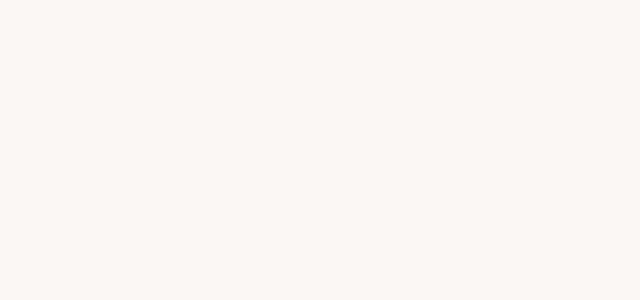
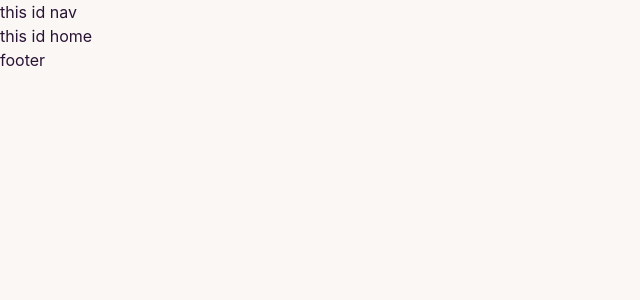
Before and after one commit to tanvirIIUC/ctg-mobile-resale-market-client, a React (Create React App) app: page / in a window 1280 px wide. Shown: the top 300 px of the page, without its empty margins (0-640 px from the left). Built offline with nearby package versions, Linux system fonts and the light colour scheme.

Commit message:
add router

```diff
--- a/package.json
+++ b/package.json
@@ -9,6 +9,7 @@
     "daisyui": "^2.41.0",
     "react": "^18.2.0",
     "react-dom": "^18.2.0",
+    "react-router-dom": "^6.4.3",
     "react-scripts": "5.0.1",
     "web-vitals": "^2.1.4"
   },
--- a/src/App.js
+++ b/src/App.js
@@ -1,10 +1,12 @@
 
+import { RouterProvider } from 'react-router-dom';
 import './App.css';
+import router from './Pages/Routes/Routes/Routes';
 
 function App() {
   return (
-    <div className="App">
-
+    <div >
+      <RouterProvider  router={router}/>
     </div>
   );
 }
--- /dev/null
+++ b/src/Pages/Home/Home/Home.js
@@ -0,0 +1,11 @@
+import React from 'react';
+
+const Home = () => {
+    return (
+        <div>
+            <h1>this id home</h1>
+        </div>
+    );
+};
+
+export default Home;
--- /dev/null
+++ b/src/Pages/Layout/Main.js
@@ -0,0 +1,16 @@
+import React from 'react';
+import { Outlet } from 'react-router-dom';
+import Footer from '../Shared/Footer/Footer';
+import Navbar from '../Shared/Navbar/Navbar';
+
+const Main = () => {
+    return (
+        <div>
+            <Navbar></Navbar>
+            <Outlet></Outlet>
+            <Footer></Footer>
+        </div>
+    );
+};
+
+export default Main;
--- /dev/null
+++ b/src/Pages/Routes/Routes/Routes.js
@@ -0,0 +1,18 @@
+import { createBrowserRouter } from "react-router-dom";
+import Home from "../../Home/Home/Home";
+import Main from "../../Layout/Main";
+
+const router = createBrowserRouter([
+    {
+      path: "/",
+      element: <Main></Main>,
+      children:[
+        {
+            path:'/',
+            element:<Home></Home>
+        }
+      ]
+    },
+  ]);
+
+  export default router;
--- /dev/null
+++ b/src/Pages/Shared/Footer/Footer.js
@@ -0,0 +1,11 @@
+import React from 'react';
+
+const Footer = () => {
+    return (
+        <div>
+            <h1>footer</h1>
+        </div>
+    );
+};
+
+export default Footer;
--- /dev/null
+++ b/src/Pages/Shared/Navbar/Navbar.js
@@ -0,0 +1,11 @@
+import React from 'react';
+
+const Navbar = () => {
+    return (
+        <div>
+            <h1>this id nav</h1>
+        </div>
+    );
+};
+
+export default Navbar;
```
Also changed, not shown: 1 other file (tests, documents, lock files or other folders).
